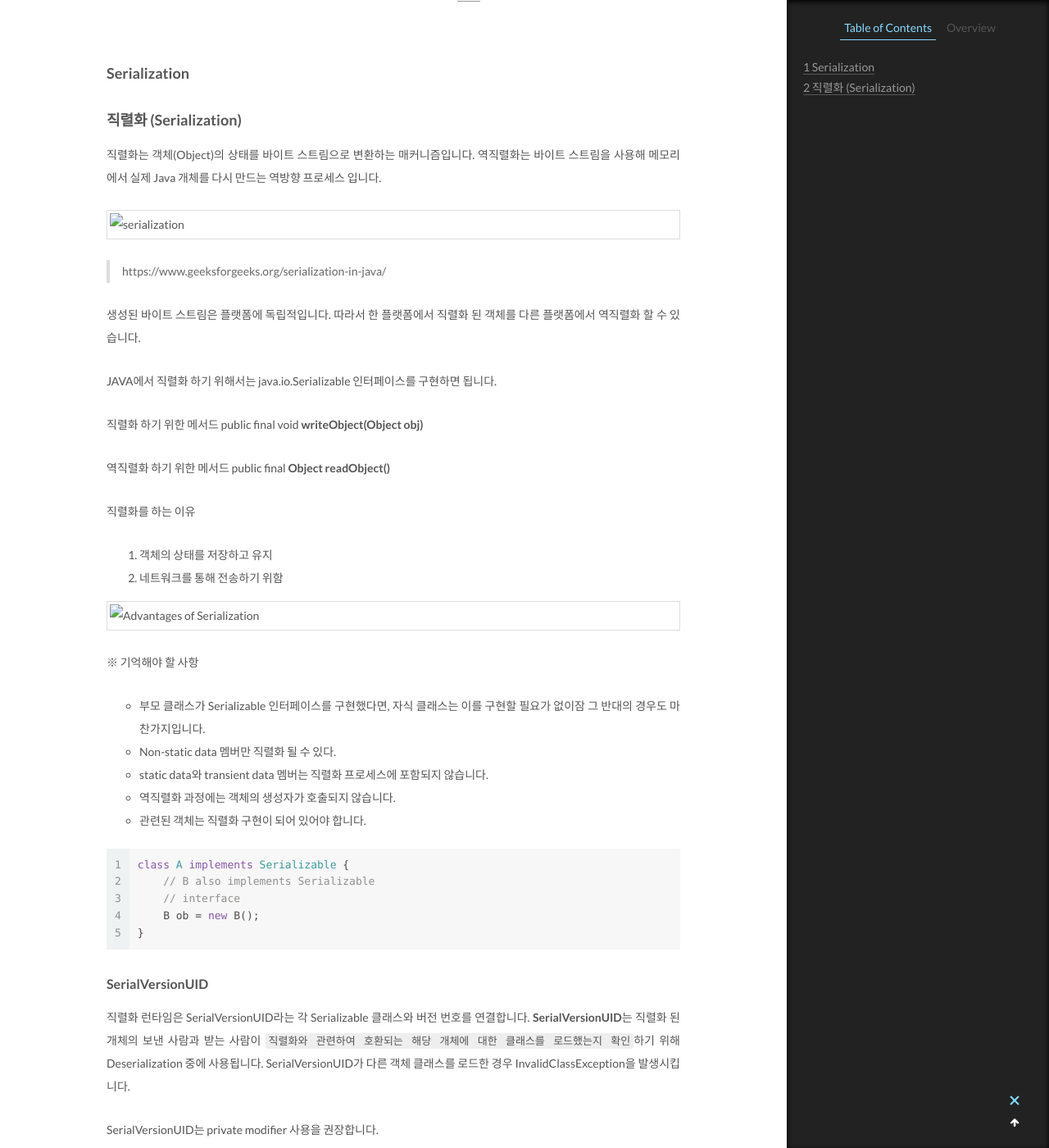
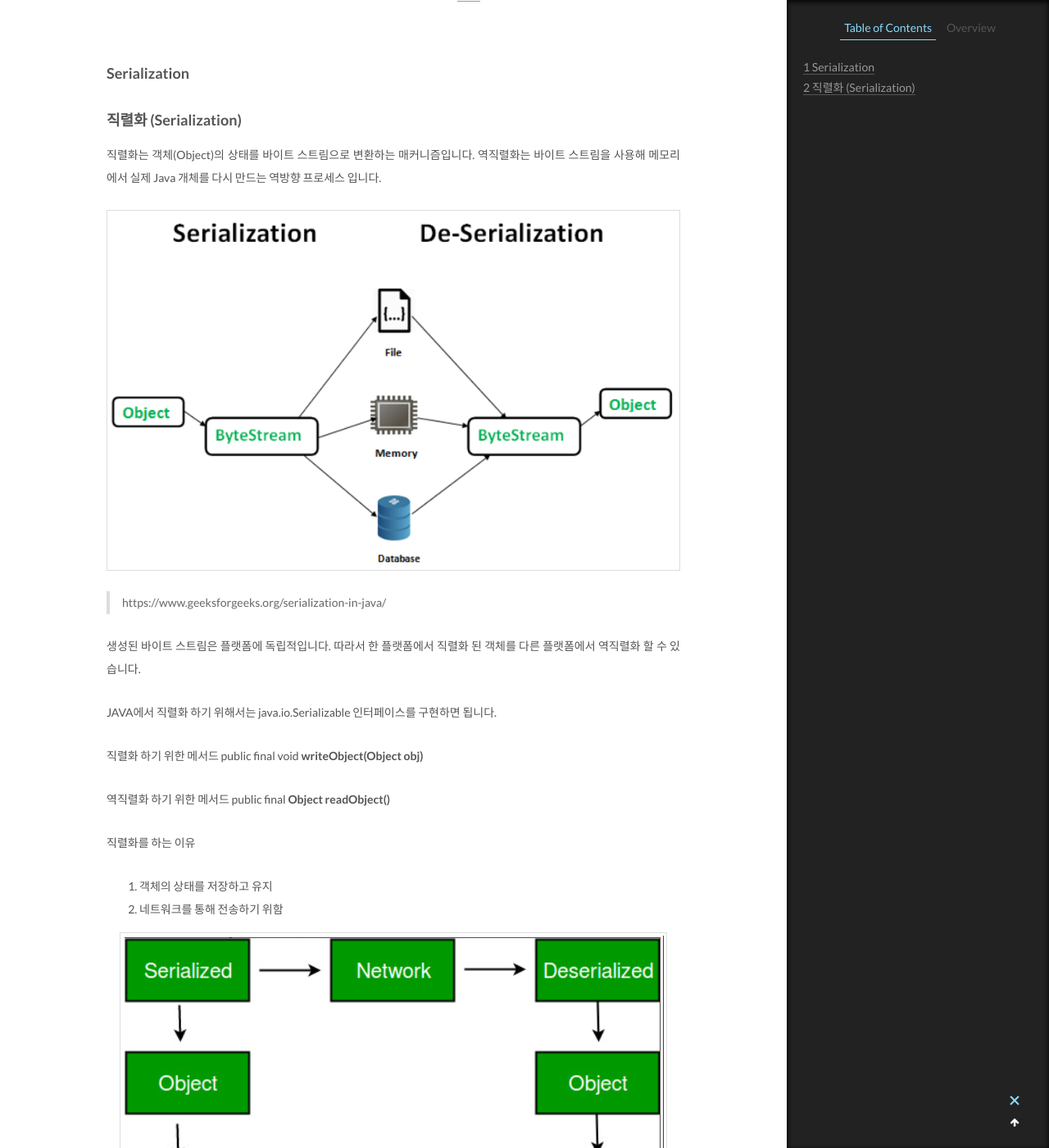
Before and after one commit to owner0220/owner0220.github.io, a Jekyll site: the page built from _posts/2021-04-13-Serialization.md, in a window 1280 px wide and 1400 px high, scrolled down 458 px. Shown: the whole window at 82% size. Built offline with Jekyll 4.4.1, drawn with Linux system fonts in a browser that asks for light colours.

Commit message:
img test2

```diff
--- a/_posts/2021-04-13-Serialization.md
+++ b/_posts/2021-04-13-Serialization.md
@@ -13,7 +13,7 @@ tag:
 
 직렬화는 객체(Object)의 상태를 바이트 스트림으로 변환하는 매커니즘입니다. 역직렬화는 바이트 스트림을 사용해 메모리에서 실제 Java 개체를 다시 만드는 역방향 프로세스 입니다.
 
-![serialization](/images/serialization.PNG)
+![serialization](/assets/images/serialization.PNG)
 
 <!-- more -->
 
@@ -32,7 +32,7 @@ JAVA에서 직렬화 하기 위해서는 java.io.Serializable 인터페이스를
 1. 객체의 상태를 저장하고 유지
 2. 네트워크를 통해 전송하기 위함
 
-![Advantages of Serialization](/images/Advantages of Serialization.PNG)
+![Advantages of Serialization](/assets/images/Advantages of Serialization.PNG)
 
 ※ 기억해야 할 사항
 
```
